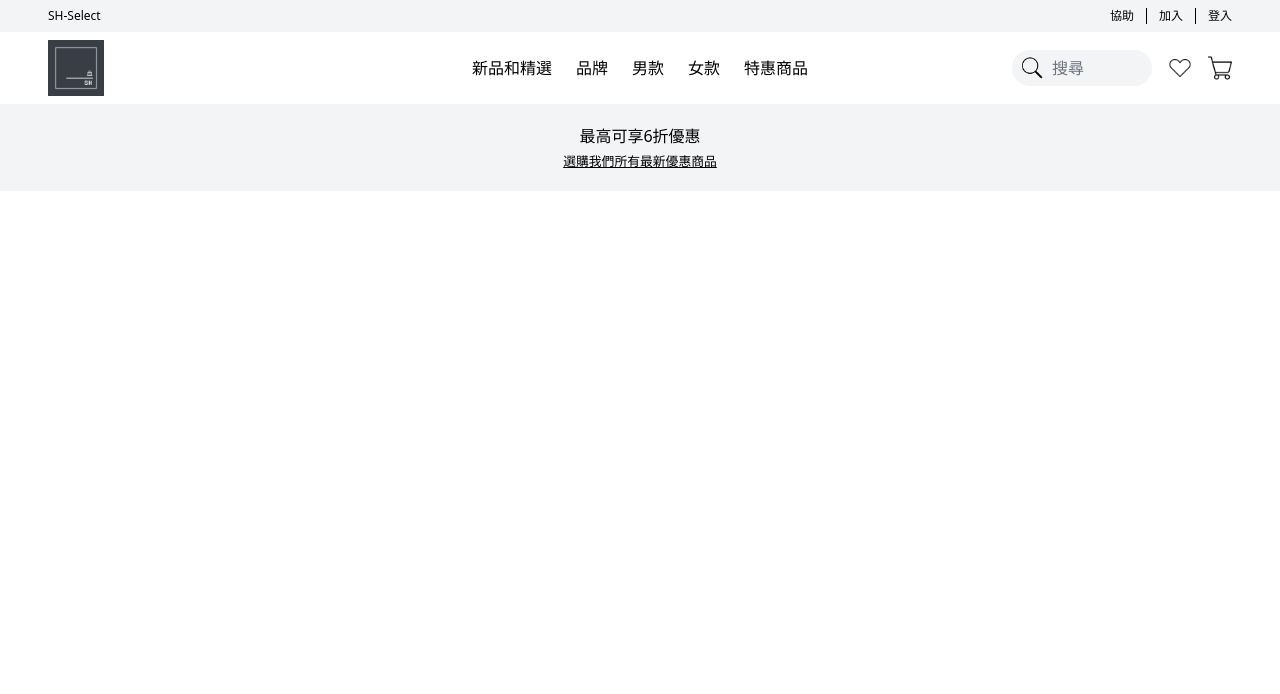
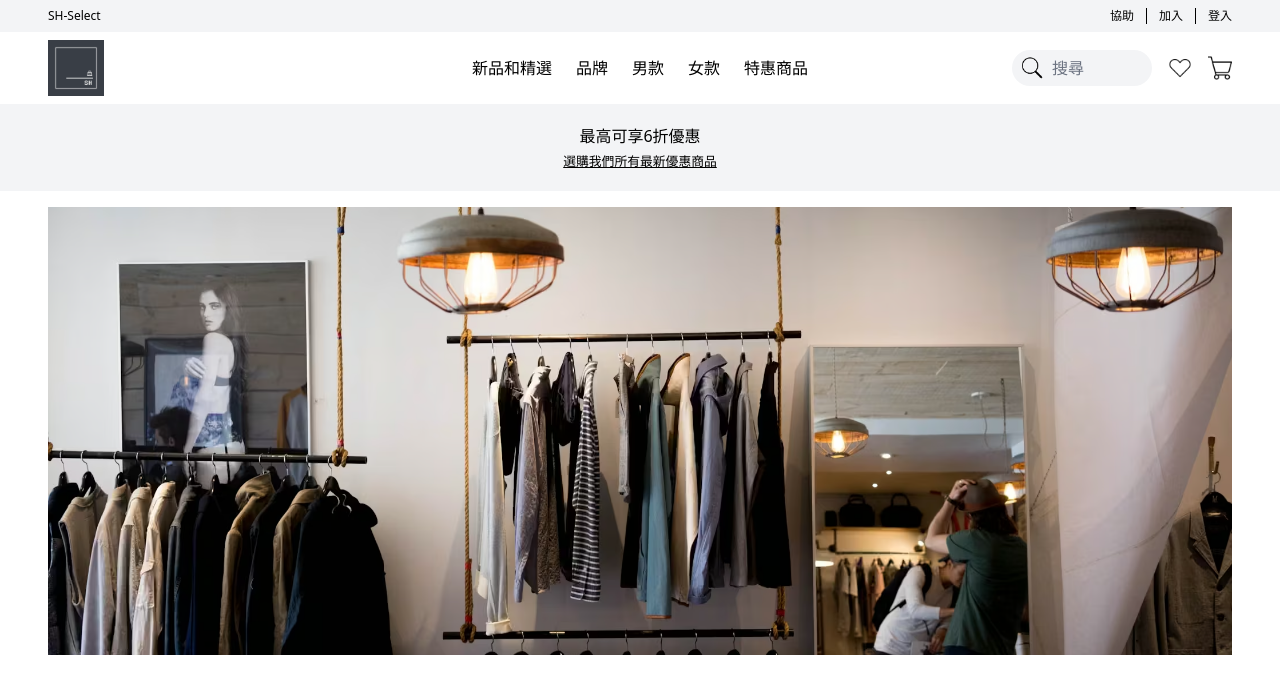
Before and after one commit to qqpp0504/sh-select-project, a React (Vite) app in the folder fronted/: page / in a window 1280 px wide. Shown: the top 694 px of the page. Built offline with nearby package versions, Linux system fonts and the light colour scheme.

Commit message:
Add Home page

```diff
--- a/fronted/src/App.jsx
+++ b/fronted/src/App.jsx
@@ -1,11 +1,13 @@
 import { createBrowserRouter, RouterProvider } from "react-router-dom";
 
-import RootLayout from "./pages/RootLayout";
+import RootLayout from "./pages/RootLayout.jsx";
+import Home from "./pages/Home.jsx";
 
 const router = createBrowserRouter([
   {
     path: "/",
     element: <RootLayout />,
+    children: [{ index: true, element: <Home /> }],
   },
 ]);
 
--- a/fronted/src/components/BannerBar.jsx
+++ b/fronted/src/components/BannerBar.jsx
@@ -18,7 +18,7 @@ export default function BannerBar() {
   }, []);
 
   return (
-    <div className="px-12 py-5 bg-gray-100 text-center overflow-hidden">
+    <div className="padding-large py-5 bg-gray-100 text-center overflow-hidden">
       <div
         className={`flex transition-transform duration-500 ease-in-out`}
         style={{
--- a/fronted/src/components/navigation/MainNav.jsx
+++ b/fronted/src/components/navigation/MainNav.jsx
@@ -4,7 +4,7 @@ import Input from "../UI/Input.jsx";
 
 export default function MainNav() {
   return (
-    <div className="padding-large flex justify-between items-center text-base">
+    <div className="padding-large py-2 flex justify-between items-center text-base">
       <div className="flex-1 flex justify-start">
         <img src={logo} alt="SH-Select Logo" className="w-14" />
       </div>
--- a/fronted/src/index.css
+++ b/fronted/src/index.css
@@ -7,6 +7,6 @@
     border-right-width: 1px;
   }
   .padding-large {
-    @apply px-12 py-2;
+    @apply px-12;
   }
 }
--- /dev/null
+++ b/fronted/src/pages/Home.jsx
@@ -0,0 +1,13 @@
+import bannerImage from "../assets/banner-image.jpg";
+
+export default function Home() {
+  return (
+    <div className="padding-large py-4 h-[60vh] flex justify-center">
+      <img
+        src={bannerImage}
+        alt="Banner image"
+        className="w-full h-full object-cover"
+      />
+    </div>
+  );
+}
--- a/fronted/src/pages/RootLayout.jsx
+++ b/fronted/src/pages/RootLayout.jsx
@@ -1,5 +1,7 @@
+import { Outlet } from "react-router-dom";
+
+import MainNavigation from "../components/navigation/MainNavigation.jsx";
 import BannerBar from "../components/BannerBar.jsx";
-import MainNavigation from "../components/navigation/MainNavigation.jsx";
 
 export default function RootLayout() {
   return (
@@ -7,6 +9,7 @@ export default function RootLayout() {
       <MainNavigation />
       <main>
         <BannerBar />
+        <Outlet />
       </main>
     </>
   );
```
Also changed, not shown: fronted/src/assets/banner-image.jpg (added).
